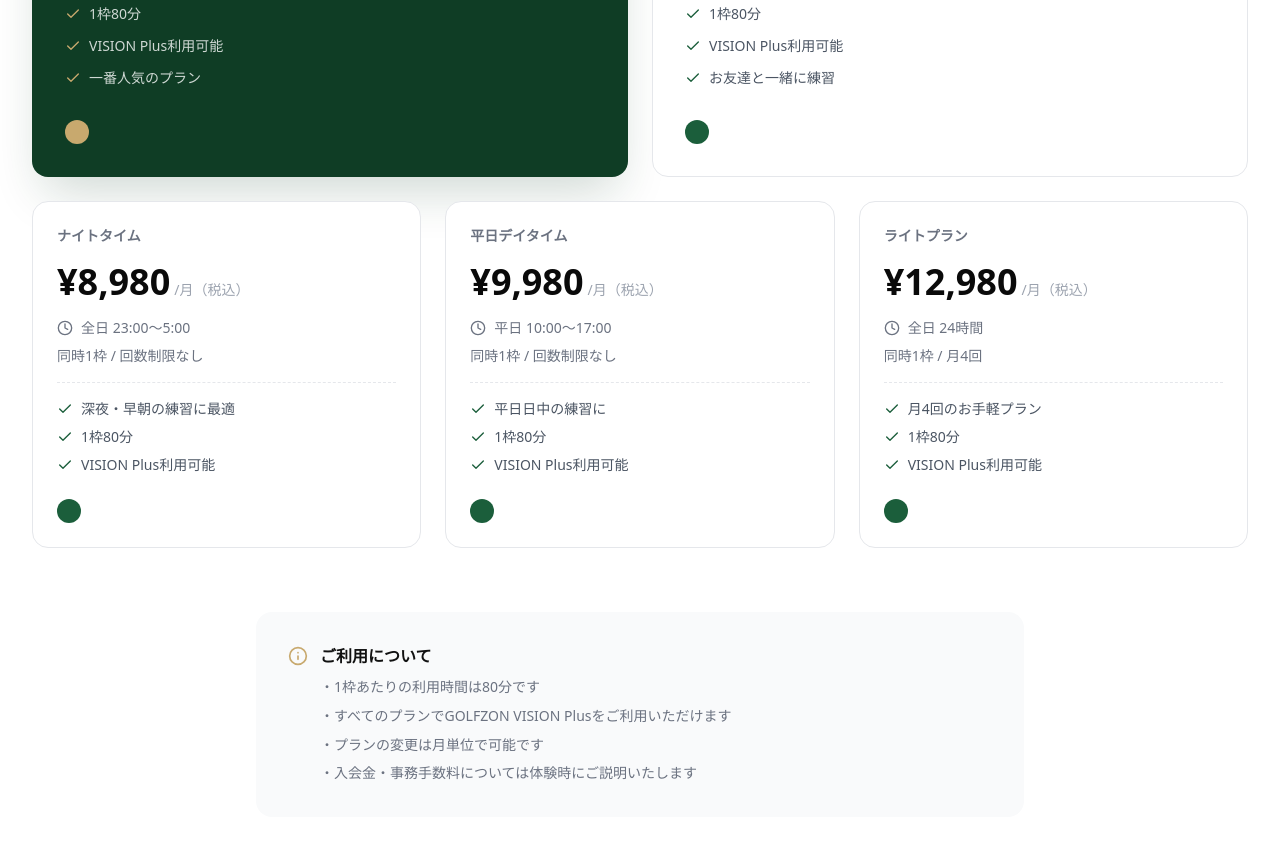
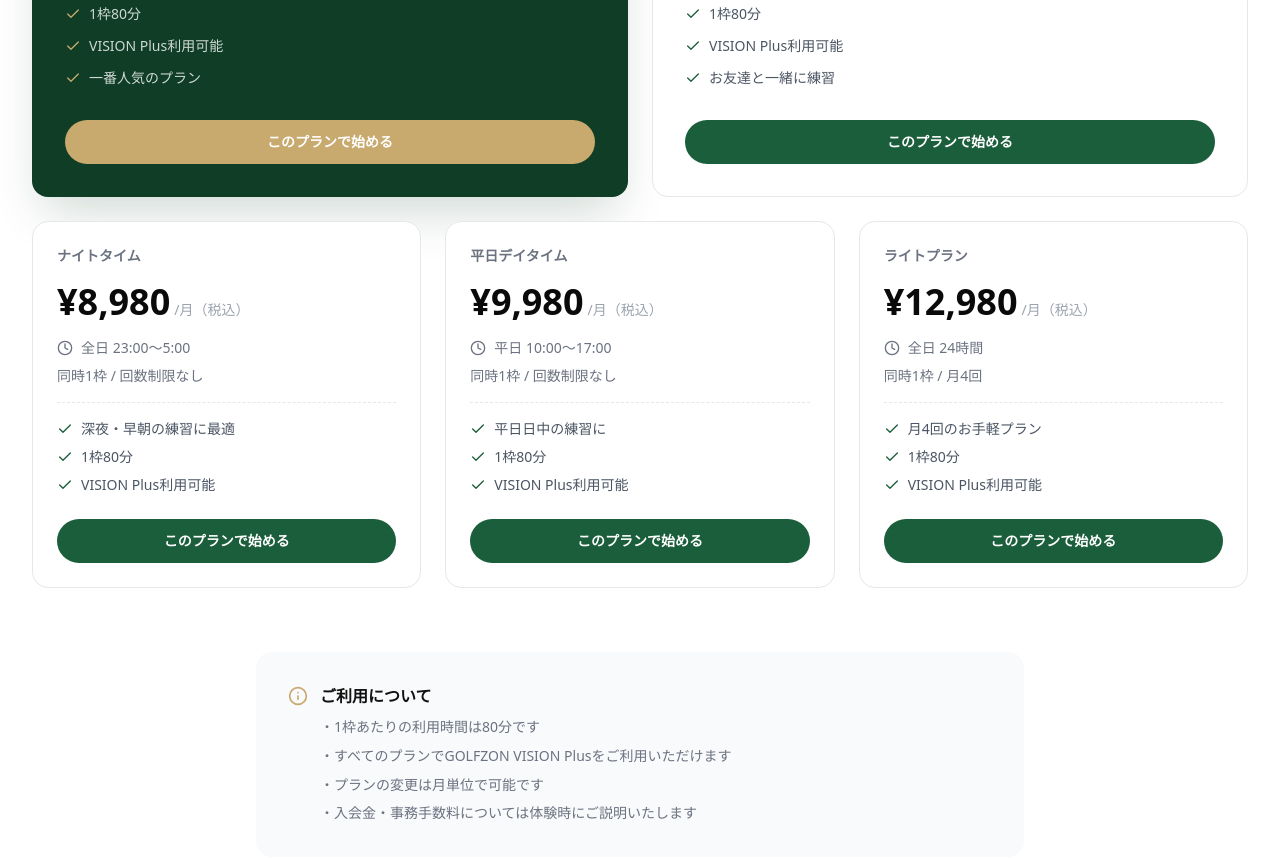
Before and after one commit to iRhyke/golfgreen, a React (Vite) app: page /pricing in a window 1280 px wide. Shown: the part 840-1698 px from the top of the page. Built offline with nearby package versions, Linux system fonts and the light colour scheme.

Commit message:
プランを選択してフォームを入力できるように修正

```diff
--- a/src/pages/Pricing.jsx
+++ b/src/pages/Pricing.jsx
@@ -1,8 +1,9 @@
 import React from "react";
 import { motion } from "framer-motion";
+import { Link } from "react-router-dom";
 import PageHeader from "../components/shared/PageHeader";
 import CTASection from "@/components/home/CTASection";
-import { Star, Check, ChevronRight, Clock, Info, Link } from "lucide-react";
+import { Star, Check, ChevronRight, Clock, Info } from "lucide-react";
 
 
 const plans = [
@@ -111,7 +112,7 @@ export default function Pricing() {
                   </ul>
                 </div>
                 <Link
-                  to="/trial"
+                  to={`/trial?plan=${encodeURIComponent(plan.name)}`}
                   className={`mt-8 block text-center py-3 rounded-full font-semibold text-sm transition-all ${
                     plan.popular
                       ? "bg-[#C8A96E] hover:bg-[#b8995e] text-white"
@@ -157,7 +158,7 @@ export default function Pricing() {
                   </ul>
                 </div>
                 <Link
-                  to="/trial"
+                  to={`/trial?plan=${encodeURIComponent(plan.name)}`}
                   className="mt-6 block text-center py-3 rounded-full font-semibold text-sm transition-all bg-[#1B5E3B] hover:bg-[#0F3D25] text-white"
                 >
                   このプランで始める
--- a/src/pages/Trial.jsx
+++ b/src/pages/Trial.jsx
@@ -1,11 +1,12 @@
 // @ts-nocheck
-import React, { useState } from "react";
+import React, { useState, useEffect } from "react";
 import { motion } from "framer-motion";
 import PageHeader from "../components/shared/PageHeader";
-import { CalendarCheck, MapPin, Flag, UserPlus, Check, ChevronRight, Loader2 } from "lucide-react";
 import { Button } from "@/components/ui/button";
 import { Input } from "@/components/ui/input";
 import { Textarea } from "@/components/ui/textarea";
+import { CalendarCheck, MapPin, Flag, UserPlus, Check, ChevronRight, Loader2 } from "lucide-react";
+
 
 const steps = [
   {
@@ -45,7 +46,15 @@ export default function Trial() {
   const [form, setForm] = useState({ name: "", email: "", phone: "", message: "" });
   const [isSubmitting, setIsSubmitting] = useState(false);
   const [isSubmitted, setIsSubmitted] = useState(false);
+  const [selectedPlan, setSelectedPlan] = useState("");
 
+  useEffect(() => {
+    const params = new URLSearchParams(window.location.search);
+    const plan = params.get("plan");
+    if (plan) {
+      setSelectedPlan(plan);
+    }
+  }, []);
   const handleSubmit = async (e) => {
     e.preventDefault();
     setIsSubmitting(true);
@@ -53,7 +62,7 @@ export default function Trial() {
       const response = await fetch("/api/send-email", {
         method: "POST",
         headers: { "Content-Type": "application/json" },
-        body: JSON.stringify({ ...form, type: "trial" }),
+        body: JSON.stringify({ ...form, type: "trial", plan: selectedPlan }),
       });
       if (response.ok) {
         setIsSubmitted(true);
@@ -146,6 +155,12 @@ export default function Trial() {
                 <h3 className="text-xl font-bold text-[#111111] mb-2">体験予約フォーム</h3>
                 <p className="text-gray-500 text-sm mb-8">以下のフォームからお気軽にご予約ください</p>
 
+                {selectedPlan && (
+                  <div className="mb-6 px-4 py-3 bg-[#1B5E3B]/10 rounded-xl flex items-center gap-2">
+                    <span className="text-[#1B5E3B] text-sm font-semibold">選択中のプラン：</span>
+                    <span className="text-[#1B5E3B] text-sm">{selectedPlan}</span>
+                  </div>
+                )}
                 {isSubmitted ? (
                   <div className="text-center py-12">
                     <div className="w-16 h-16 rounded-full bg-[#1B5E3B]/10 flex items-center justify-center mx-auto mb-4">
```
